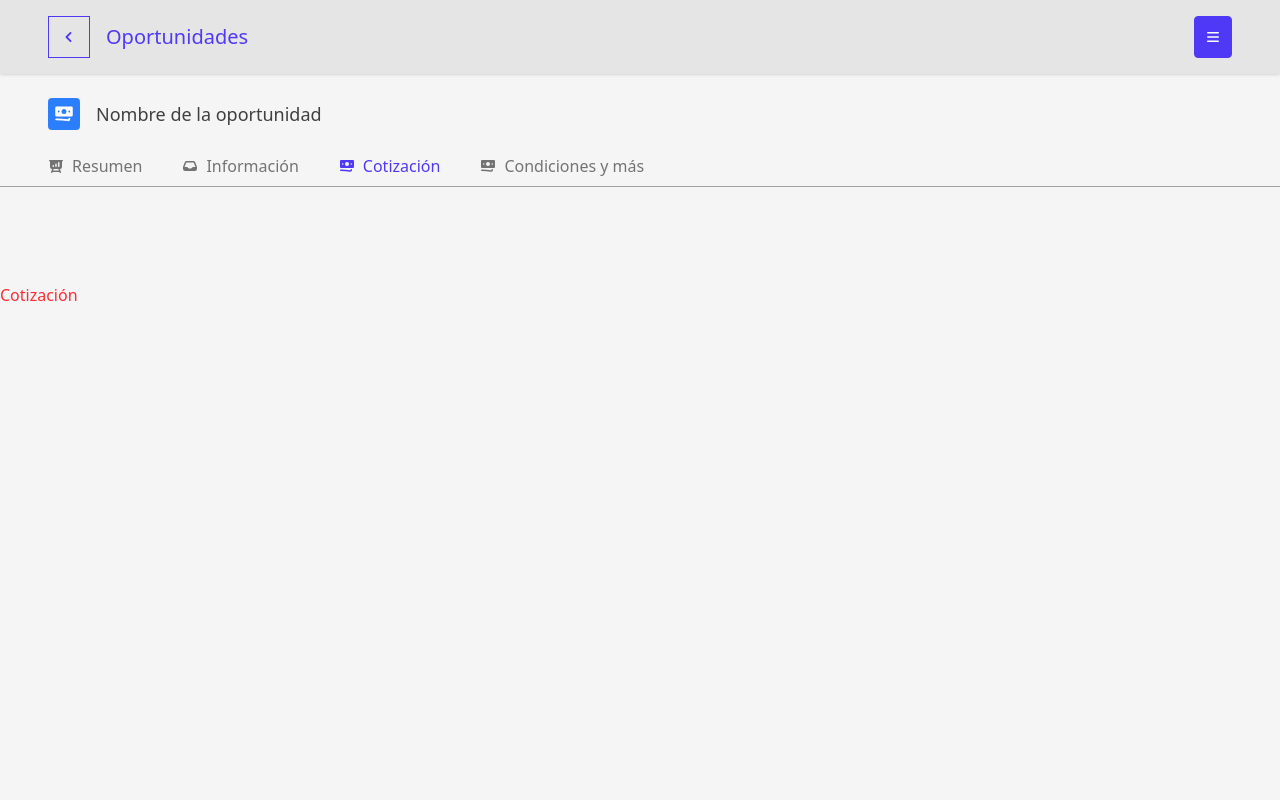
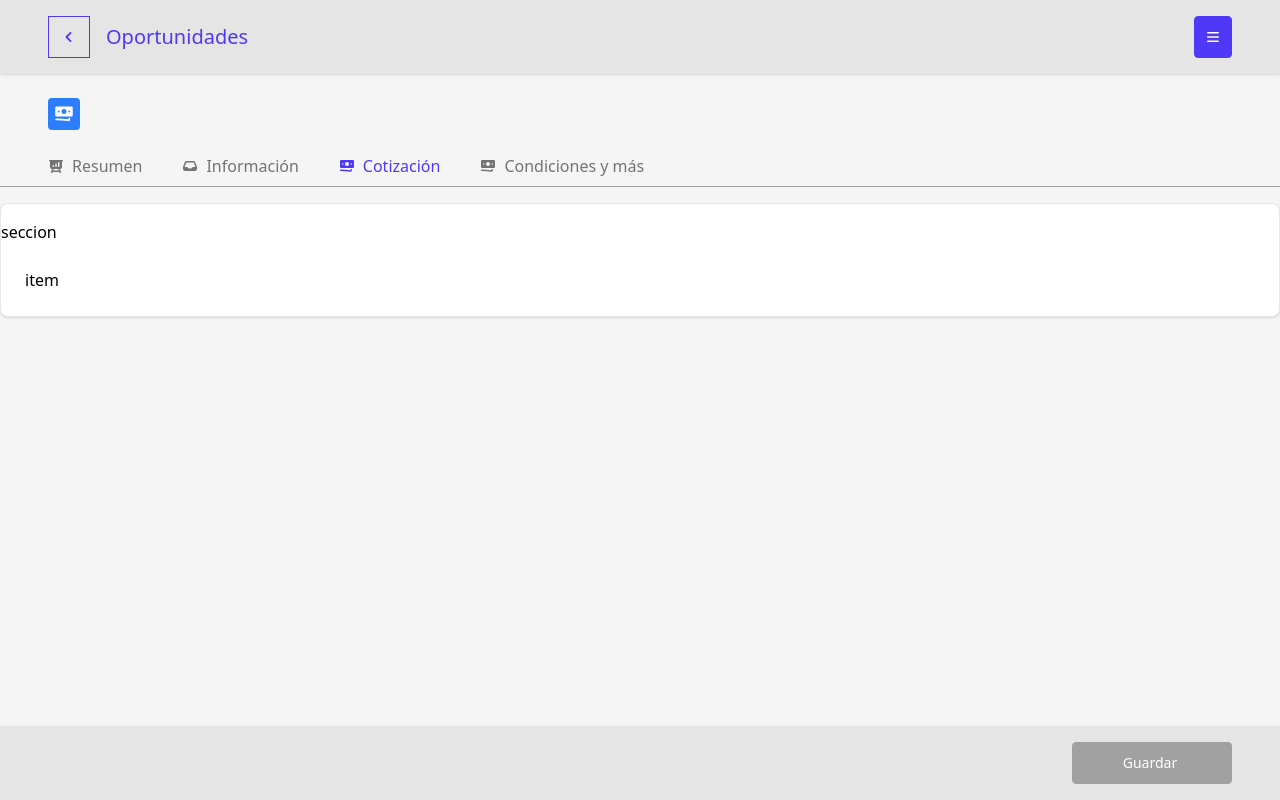
Before and after one commit to Sarkastherin/gestion-proyecto, a React (Vite) app: page /oportunidad/1/cotizacion in a window 1280 px wide. Built offline with nearby package versions, Linux system fonts and the light colour scheme; the HTML template or start-up script is replaced by a standard one.

Commit message:
iniciado seccion de cotizacion

```diff
--- /dev/null
+++ b/src/components/Cotizacion/Item.jsx
@@ -0,0 +1,7 @@
+export const Item = () => {
+    return (
+        <div className="p-6">
+            item
+        </div>
+    )
+}
--- /dev/null
+++ b/src/components/Cotizacion/Seccion.jsx
@@ -0,0 +1,11 @@
+import { Item } from "./Item";
+export const Seccion = () => {
+  return (
+    <div
+      className={"rounded-lg border border-gray-200 shadow-sm pt-4 bg-white"}
+    >
+      seccion
+      <Item />
+    </div>
+  );
+};
--- a/src/components/Header.jsx
+++ b/src/components/Header.jsx
@@ -2,7 +2,7 @@ import { Bars3Icon, ChevronLeftIcon } from "@heroicons/react/16/solid";
 import { Button } from "./Buttons";
 import { Subheader } from "./SubHeader";
 import { NavLink } from "react-router-dom";
-function Header({ text, hasSubheader, menuItems, icon, id, children }) {
+function Header({ text, hasSubheader, menuItems, icon, id, name, children }) {
   return (
     <div className="fixed w-full ">
       <div className="flex justify-between bg-neutral-200 px-4 py-2 shadow-sm md:px-6 md:py-3 xl:px-12 xl:py-4">
@@ -20,7 +20,7 @@ function Header({ text, hasSubheader, menuItems, icon, id, children }) {
         />
       </div>
       {hasSubheader && (
-        <Subheader name={'Nombre de la oportunidad'} menuItems={menuItems} icon={icon} id={id}/>
+        <Subheader name={name} menuItems={menuItems} icon={icon} id={id}/>
       )}
         {children}
     </div>
--- a/src/components/SubHeader.jsx
+++ b/src/components/SubHeader.jsx
@@ -1,6 +1,7 @@
 import { NavLink } from "react-router-dom";
 
 export const Subheader = ({ name, menuItems, icon, id }) => {
+
   const menu = menuItems(id)
   return (
     <div className="px-12 border-b border-neutral-400 pb-2">
--- a/src/pages/Oportunidad/Cotizacion.jsx
+++ b/src/pages/Oportunidad/Cotizacion.jsx
@@ -1,9 +1,21 @@
-import Header from "../../components/Header"
-import { BoxComponent } from "../../components/BoxComponent"
+import { useState } from "react";
+import { useOutletContext } from "react-router-dom";
+import FormularioCotizacion from "../../templates/Oportunidad/FormularioCotizacion";
 export default function Cotizacion() {
- return (
-<>
-<p className="text-red-500 mt-20">Cotización</p>
-</>
- )
+    const { oportunidadData } = useOutletContext();
+    const [isEditable, setIsEditable] = useState(false);
+    const onSubmit = ({allValues, dirtyFields}) => {
+
+      };
+      const onError = (data) => console.log("Error:", data);
+  return (
+    <>
+      <FormularioCotizacion
+        isEditable={isEditable}
+        defaultValues={oportunidadData}
+        onSubmit={onSubmit}
+        onError={onError}
+      />
+    </>
+  );
 }
--- a/src/pages/Oportunidad/Oportunidad.jsx
+++ b/src/pages/Oportunidad/Oportunidad.jsx
@@ -42,6 +42,7 @@ function Oportunidad() {
         text={"Oportunidades"}
         hasSubheader={true}
         menuItems={menuItems}
+        name={oportunidadData.nombre_oportunidad}
         icon={<BanknotesIcon className="w-5 text-white" />}
       >
         <BoxComponentScrolling title="Creando Oportunidad">
--- /dev/null
+++ b/src/templates/Oportunidad/FormularioCotizacion.jsx
@@ -0,0 +1,48 @@
+import { useForm, FormProvider } from "react-hook-form";
+import { Seccion } from "../../components/Cotizacion/Seccion";
+import { Footer } from "../../components/Footer";
+import { Button } from "../../components/Buttons";
+
+function FormularioCotizacion({
+  defaultValues,
+  isEditable,
+  children,
+  onSubmit,
+  onError,
+}) {
+  const methods = useForm({
+    defaultValues: defaultValues || {
+
+    },
+  });
+  const { getValues, formState: { dirtyFields } } = methods;
+
+  const getUpdateValues = () => {
+    methods.unregister('getCliente')
+    const allValues = getValues();
+    return {allValues, dirtyFields};
+  }
+  return (
+    <FormProvider {...methods}>
+      <form onSubmit={methods.handleSubmit(() => {onSubmit(getUpdateValues())}, onError)}>
+        <fieldset disabled={!isEditable}>
+          <Seccion/>
+          <Footer>
+            {children}
+            <div className="flex gap-2 justify-end">
+              <Button
+                className={"min-w-40"}
+                type="submit"
+                variant='primary'
+                text="Guardar"
+                onSubmit={methods.handleSubmit()}
+              />
+            </div>
+          </Footer>
+        </fieldset>
+      </form>
+    </FormProvider>
+  );
+}
+
+export default FormularioCotizacion;
```
